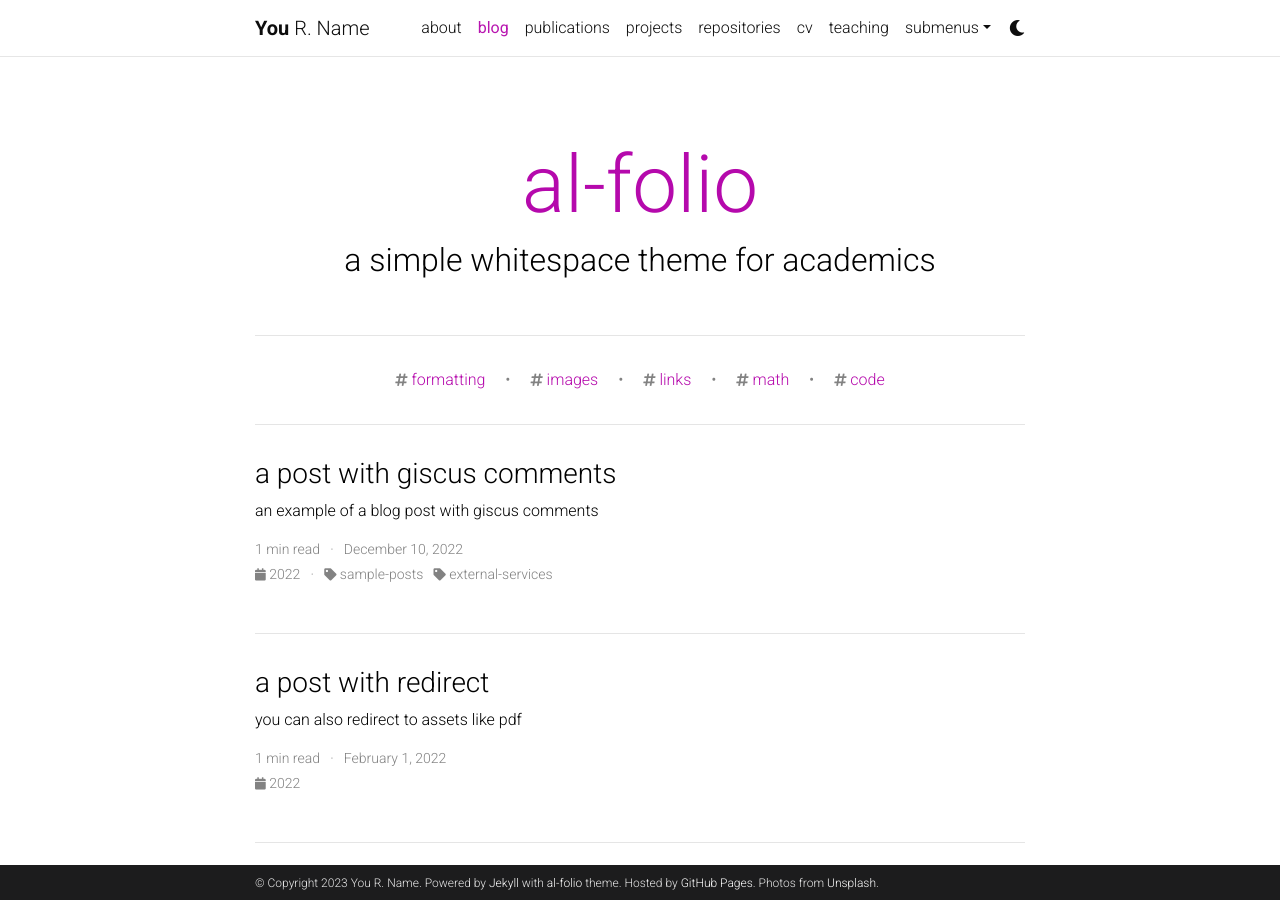
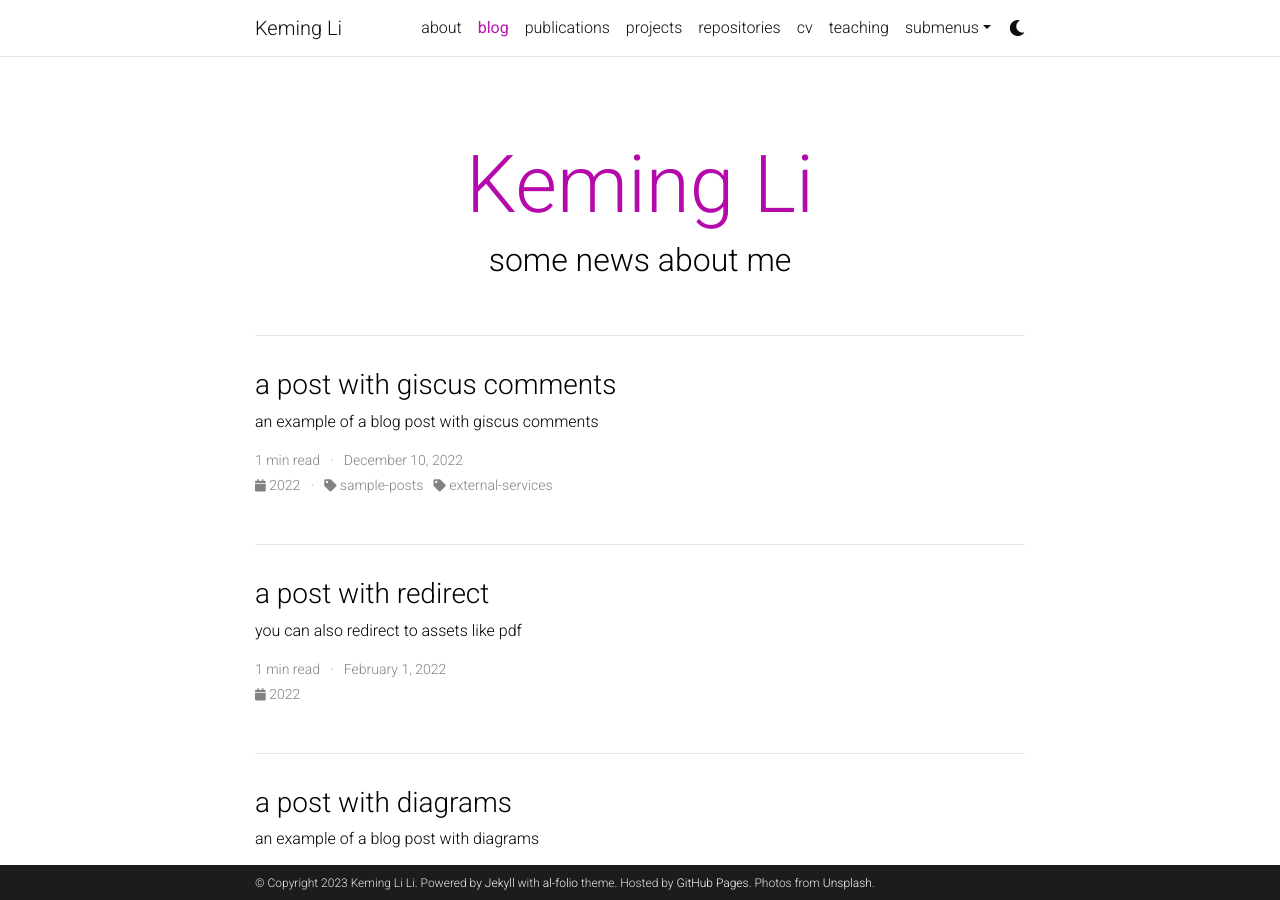
Before and after one commit to ghlkm/ghlkm.github.io, a Jekyll site: the page built from blog/index.html, in a window 1280 px wide and 900 px high. Built offline with Jekyll 4.4.1, drawn with Linux system fonts in a browser that asks for light colours; the list of posts is cut into pages by our own code; comment, search, counter and statistics services are not loaded; a style sheet for code colours, icons or effects is not loaded.

Commit message:
Update _config.yml

```diff
--- a/_config.yml
+++ b/_config.yml
@@ -2,18 +2,18 @@
 # Site settings
 # -----------------------------------------------------------------------------
 
-title: blank # the website title (if blank, full name will be used instead)
-first_name: You
-middle_name: R.
-last_name: Name
-email: you@example.com
+title: Keming Li # the website title (if blank, full name will be used instead)
+first_name: Keming Li
+middle_name:
+last_name: Li
+email: likm2020@sustech.edu.cn
 description: > # the ">" symbol means to ignore newlines until "footer_text:"
   A simple, whitespace theme for academics. Based on [*folio](https://github.com/bogoli/-folio) design.
 footer_text: >
   Powered by <a href="https://jekyllrb.com/" target="_blank">Jekyll</a> with <a href="https://github.com/alshedivat/al-folio">al-folio</a> theme.
   Hosted by <a href="https://pages.github.com/" target="_blank">GitHub Pages</a>.
   Photos from <a href="https://unsplash.com" target="_blank">Unsplash</a>.
-keywords: jekyll, jekyll-theme, academic-website, portfolio-website  # add your own keywords or leave empty
+keywords:  # add your own keywords or leave empty
 
 lang: en # the language of your site (for example: en, fr, cn, ru, etc.)
 icon: ⚛️  # the emoji used as the favicon (alternatively, provide image name in /assets/img/)
@@ -114,9 +114,9 @@
 # Blog
 # -----------------------------------------------------------------------------
 
-blog_name: al-folio # blog_name will be displayed in your blog page
+blog_name: Keming Li # blog_name will be displayed in your blog page
 blog_nav_title: blog # your blog must have a title for it to be displayed in the nav bar
-blog_description: a simple whitespace theme for academics
+blog_description: some news about me
 permalink: /blog/:year/:title/
 
 # Pagination
@@ -127,8 +127,8 @@
 # Follow instructions on https://giscus.app/ to setup for your repo to fill out
 # the information below.
 giscus:
-  repo: alshedivat/al-folio      # <your-github-user-name>/<your-github-repo-name>
-  repo_id: MDEwOlJlcG9zaXRvcnk2MDAyNDM2NQ==
+  repo: ghlkm/ghlkm.github.io     # <your-github-user-name>/<your-github-repo-name>
+  # repo_id:
   category: Comments             # name of the category under which discussions will be created
   category_id: DIC_kwDOA5PmLc4CTBt6
   mapping: title                 # identify discussions by post title
@@ -242,7 +242,7 @@
     tag: '/blog/tag/:name/'
     category: '/blog/category/:name/'
 
-display_tags: ['formatting', 'images', 'links', 'math', 'code'] # this tags will be dispalyed on the front page of your blog
+# display_tags: ['formatting', 'images', 'links', 'math', 'code'] # this tags will be dispalyed on the front page of your blog
 
 # -----------------------------------------------------------------------------
 # Jekyll Scholar
@@ -250,8 +250,8 @@
 
 scholar:
 
-  last_name: [Einstein]
-  first_name: [Albert, A.]
+  last_name: [Li]
+  first_name: [Keming]
 
   style: apa
   locale: en
```
